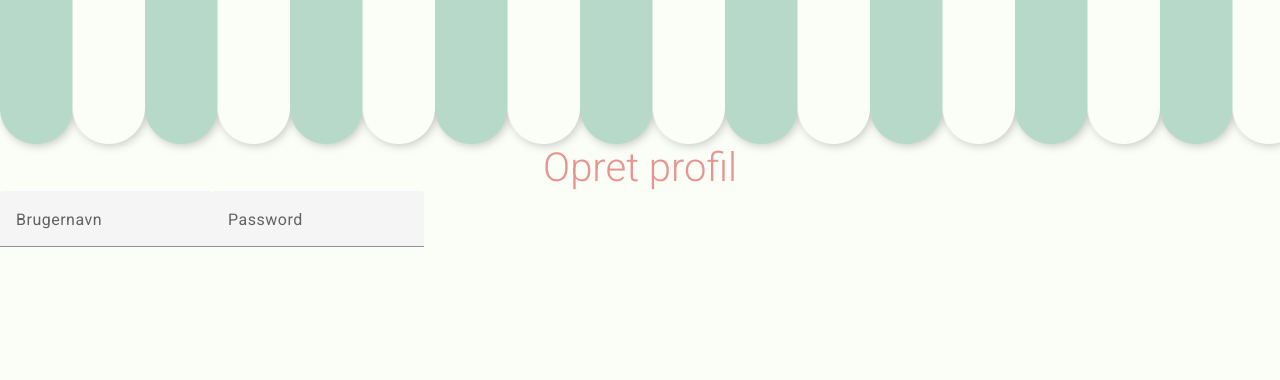
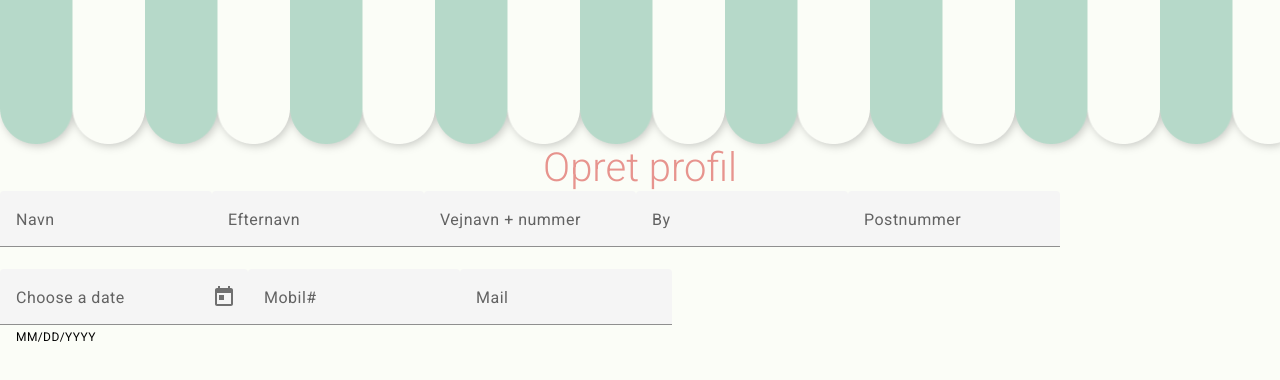
Before and after one commit to SkjoldD/Frood-web-app, an Angular app: page /signup in a window 1280 px wide. Shown: the top 380 px of the page. Built offline with nearby package versions, Linux system fonts and the light colour scheme.

Commit message:
signup page

```diff
--- a/package.json
+++ b/package.json
@@ -16,6 +16,7 @@
     "@angular/compiler": "^16.1.0",
     "@angular/core": "^16.1.0",
     "@angular/forms": "^16.1.0",
+    "@angular/google-maps": "^16.1.4",
     "@angular/material": "^16.1.3",
     "@angular/platform-browser": "^16.1.0",
     "@angular/platform-browser-dynamic": "^16.1.0",
--- a/src/app/components/signup/signup.component.html
+++ b/src/app/components/signup/signup.component.html
@@ -1,19 +1,48 @@
 <div class="complete-view">
 
-    <div class="top-banner-no-logo">
-    </div>
+    <div class="top-banner-no-logo"></div>
 
-    <div class="font-headlines"> Opret profil
-    </div>
-    <div class="login-box-container">
-        <mat-form-field class="input-field">
-            <mat-label>Brugernavn</mat-label>
-            <input matInput placeholder="Ditnavn@mail.com" value="">
-        </mat-form-field>
+    <div class="font-headlines"> Opret profil </div>
 
-        <mat-form-field class="input-field">
-            <mat-label>Password</mat-label>
-            <input matInput placeholder="*********" value="">
-        </mat-form-field>
-    </div>
-</div>
+    <mat-form-field class="input-field">
+        <mat-label>Navn</mat-label>
+        <input matInput placeholder="" value="">
+    </mat-form-field>
+
+    <mat-form-field class="input-field">
+        <mat-label>Efternavn</mat-label>
+        <input matInput placeholder="" value="">
+    </mat-form-field>
+
+    <mat-form-field class="input-field">
+        <mat-label>Vejnavn + nummer </mat-label>
+        <input matInput placeholder="" value="">
+    </mat-form-field>
+
+    <mat-form-field class="input-field">
+        <mat-label>By</mat-label>
+        <input matInput placeholder="" value="">
+    </mat-form-field>
+
+    <mat-form-field class="input-field">
+        <mat-label>Postnummer</mat-label>
+        <input matInput placeholder="" value="">
+    </mat-form-field>
+
+    <mat-form-field>
+        <mat-label>Choose a date</mat-label>
+        <input matInput [matDatepicker]="picker">
+        <mat-hint>MM/DD/YYYY</mat-hint>
+        <mat-datepicker-toggle matIconSuffix [for]="picker"></mat-datepicker-toggle>
+        <mat-datepicker #picker></mat-datepicker>
+    </mat-form-field>
+
+    <mat-form-field class="input-field">
+        <mat-label>Mobil#</mat-label>
+        <input matInput placeholder="" value="">
+    </mat-form-field>
+
+    <mat-form-field class="input-field">
+        <mat-label>Mail</mat-label>
+        <input matInput placeholder="" value="">
+    </mat-form-field>
```
Also changed, not shown: src/app/app.module.ts (+10 -4 lines), 1 other file (tests, documents, lock files or other folders).
